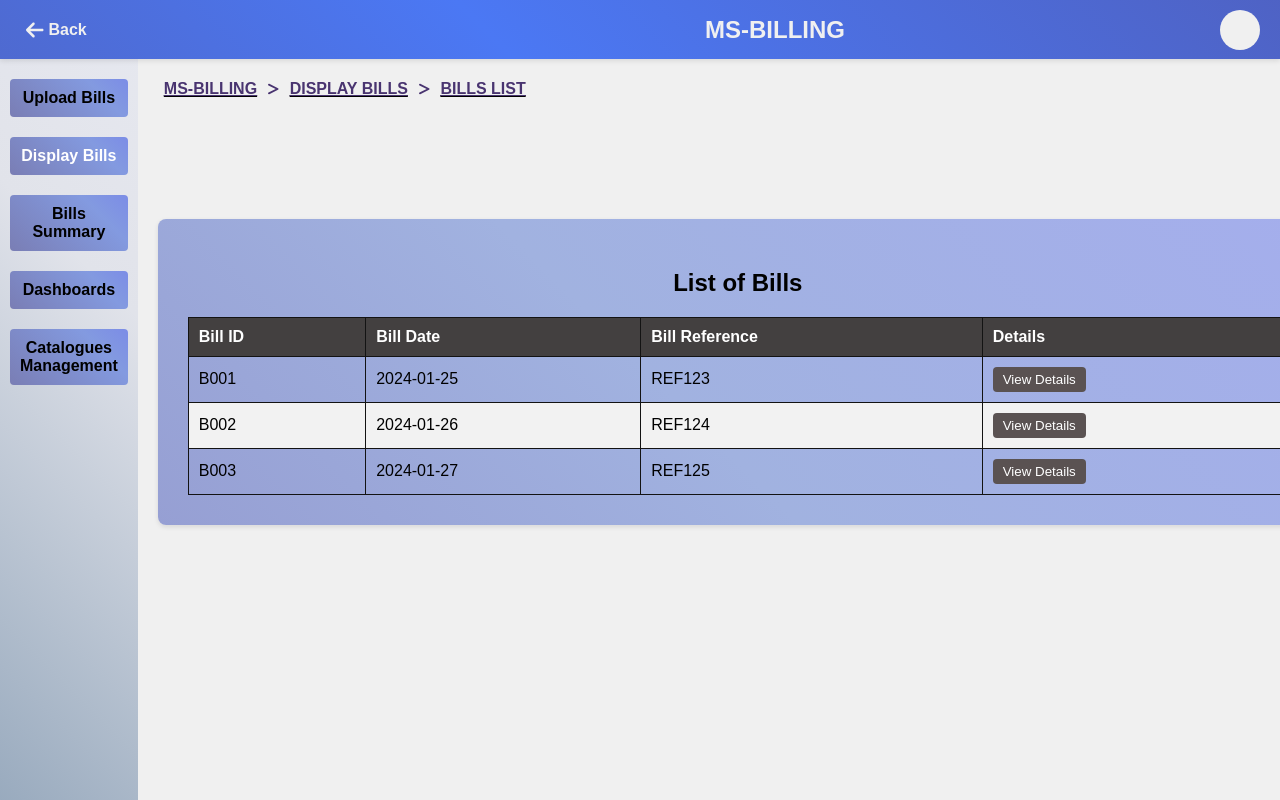
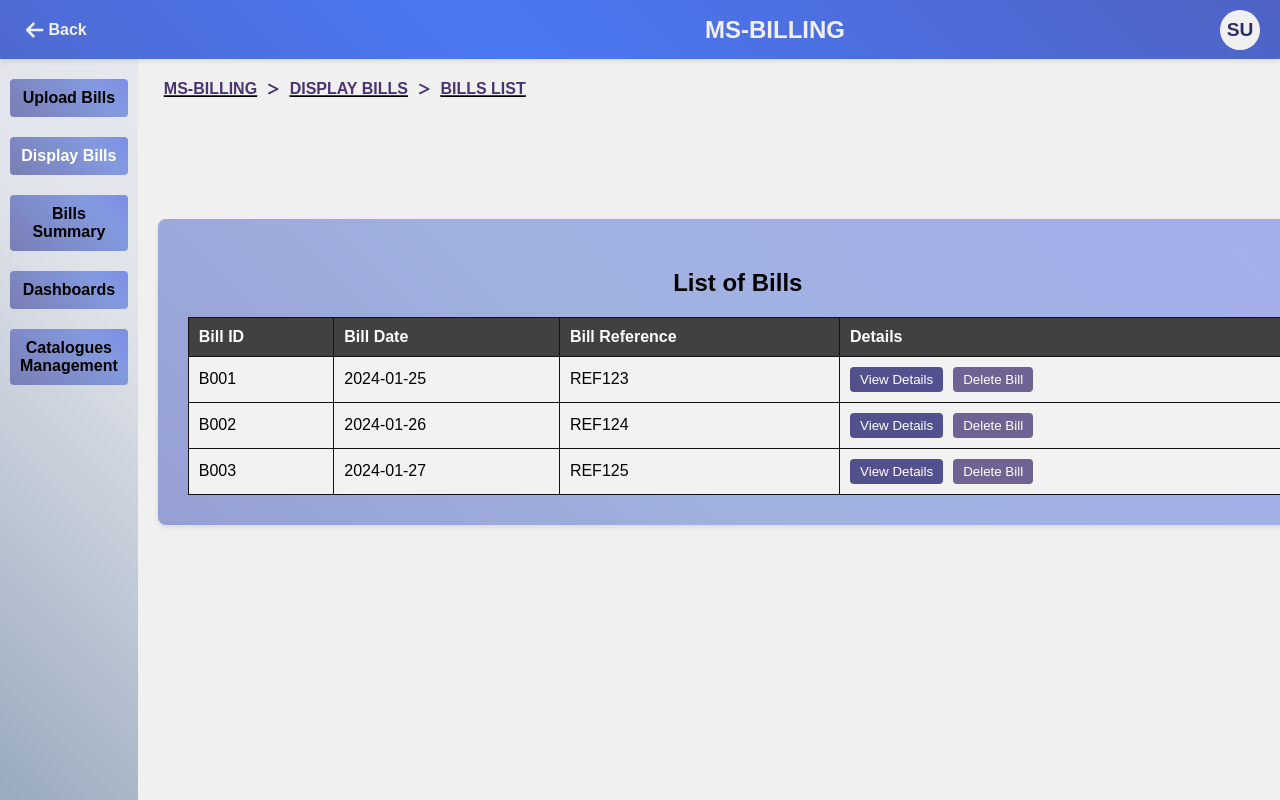
Before and after one commit to ElhassaneAhgoune/web-msbilling, a React (Create React App) app: page /display-bills-list in a window 1280 px wide. Shown: the top 800 px of the page. Built offline with nearby package versions, Linux system fonts and the light colour scheme; no server answers; sample sign-in values are in the browser's storage.

Commit message:
fix token issue

```diff
--- a/src/components/pages/private_pages/DisplayBillsList.css
+++ b/src/components/pages/private_pages/DisplayBillsList.css
@@ -35,6 +35,8 @@
     border: 1px solid #131313;
     padding: 10px;
     text-align: left;
+    background-color: #f2f2f2; /* Ajout de la couleur de fond */
+
   }
 
   .bills-table th {
@@ -47,7 +49,21 @@
   }
 
   .details-btn {
-    background-color: #5a5252;
+    background-color: #52508d;
+    color: white;
+    border: none;
+    padding: 5px 10px;
+    border-radius: 4px;
+    cursor: pointer;
+    margin-right: 10px;
+  }
+
+  .details-btn:hover {
+    background-color: #a39d9d;
+  }
+
+  .delete-btn {
+    background-color: #706393;
     color: white;
     border: none;
     padding: 5px 10px;
@@ -55,6 +71,6 @@
     cursor: pointer;
   }
 
-  .details-btn:hover {
-    background-color: #4a4242;
+  .delete-btn:hover {
+    background-color: #ccc8c8;
   }
--- a/src/components/pages/private_pages/DisplayBillsList.js
+++ b/src/components/pages/private_pages/DisplayBillsList.js
@@ -77,6 +77,7 @@ const DisplayBillsList = () => {
                     <td>{bill.reference}</td>
                     <td>
                       <button className="details-btn">View Details</button>
+                      <button className="delete-btn">Delete Bill</button>
                     </td>
                   </tr>
                 ))}
--- a/src/contexts/UserContext.js
+++ b/src/contexts/UserContext.js
@@ -1,3 +1,4 @@
+// contexts/UserContext.js
 import React, { createContext, useState, useEffect } from "react";
 import axios from "../services/http"; // Assurez-vous que ce fichier gère bien les appels API
 
@@ -8,11 +9,23 @@ export const UserProvider = ({ children }) => {
   const [loading, setLoading] = useState(true);
 
   useEffect(() => {
+    // Fonction qui récupère l'utilisateur depuis l'API ou le localStorage
     const fetchUser = async () => {
       try {
+        // D'abord vérifier si un utilisateur est déjà présent dans localStorage
+        const storedUser = localStorage.getItem("user");
+        if (storedUser) {
+          setUser(JSON.parse(storedUser)); // Utilisation des données locales
+          setLoading(false);
+          return;
+        }
+
+        // Si non, récupérer l'utilisateur via l'API
         const response = await axios.get("/api/user/me");
         console.log("Données utilisateur récupérées :", response.data); // Debug : affichez les données utilisateur
         setUser(response.data);
+        // Sauvegarder les données utilisateur dans le localStorage pour une utilisation ultérieure
+        localStorage.setItem("user", JSON.stringify(response.data));
       } catch (error) {
         console.error("Erreur lors de la récupération des données utilisateur :", error);
         setUser(null);
@@ -24,7 +37,6 @@ export const UserProvider = ({ children }) => {
     fetchUser();
   }, []);
 
-
   return (
     <UserContext.Provider value={{ user, loading }}>
       {children}
--- a/src/services/authService.js
+++ b/src/services/authService.js
@@ -6,6 +6,12 @@ const authService = {
     const response = await http.post("/api/auth/sign-in", { username, password });
     return response.data; // Retourne les données (par exemple, le token d'accès)
   },
+
+  refreshToken: async () => {
+    const refreshToken = localStorage.getItem("refreshToken");
+    const response = await http.post("/api/auth/refresh", { refreshToken });
+    return response.data.accessToken; // Retourne le nouveau token
+  }
 };
 
 export default authService;
--- a/src/services/http.js
+++ b/src/services/http.js
@@ -14,7 +14,7 @@ http.interceptors.request.use(
   (config) => {
     const token = localStorage.getItem("accessToken");
     if (token) {
-      config.headers.Authorization = `Bearer ${token}`;
+      config.headers.Authorization = `Bearer ${token}`; // Ajouter le token d'authentification
     }
     return config;
   },
```
